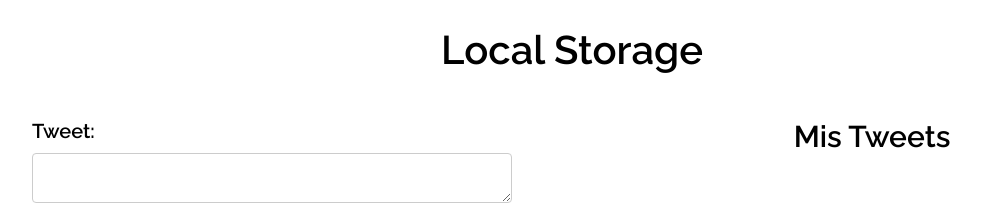
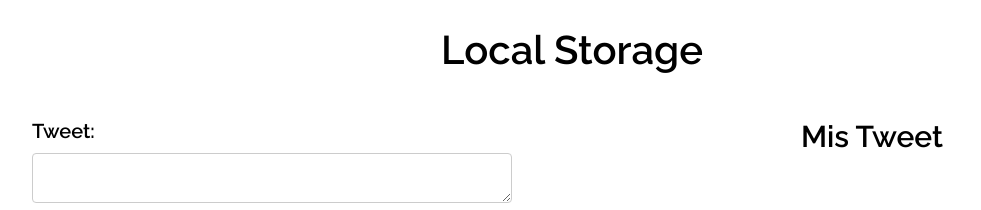
Before and after one commit to Dev-Gix/Tweets, a plain HTML site: page index.html in a window 1280 px wide. Shown: the top 210 px of the page, without its empty margins (68-1049 px from the left). Drawn offline with Linux system fonts and the light colour scheme.

Commit message:
cambie el titulo

```diff
--- a/index.html
+++ b/index.html
@@ -25,7 +25,7 @@
                 </form>
             </div>
             <div class="column">
-                <h2>Mis Tweets</h2>
+                <h2>Mis Tweet</h2>
                 <div id="lista-tweets"></div>
             </div>
         </div>
```
